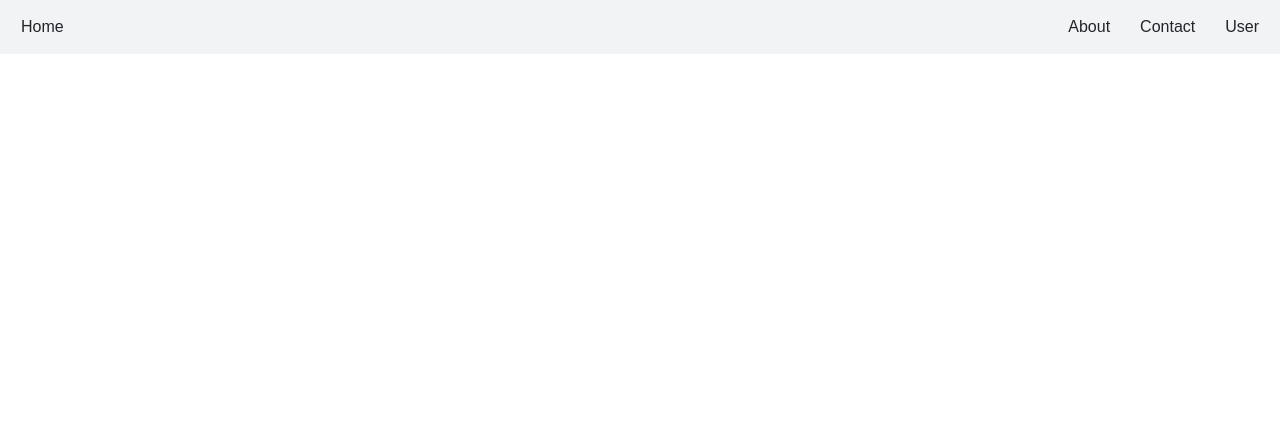
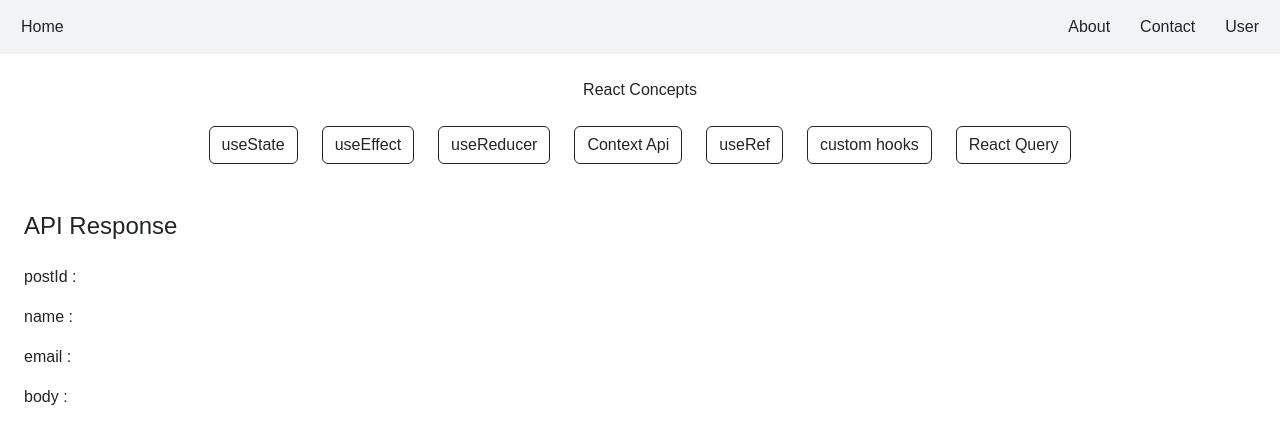
Before and after one commit to prudv13/react-concepts, a React (Vite) app: page /useeffect in a window 1280 px wide. Shown: the top 444 px of the page. Built offline with nearby package versions, Linux system fonts and the light colour scheme; no server answers.

Commit message:
useEffect

```diff
--- a/src/App.jsx
+++ b/src/App.jsx
@@ -17,6 +17,7 @@ import SuperHeroes from './react-query/SuperHeroes'
 import RQSuperHeroes from './react-query/RQSuperHeroes'
 import UseState from './useState/UseState'
 import UseReducer from './useReducer/UseReducer'
+import UseEffect02 from './useEffect/UseEffect02'
 
 function App() {
 
@@ -30,6 +31,7 @@ function App() {
       <Routes>
         <Route exact path='/' element={<Home />}>
           <Route path='usestate' element={<UseState />} />
+          <Route path='useeffect' element={<UseEffect02 />} />
           <Route path='usereducer' element={<UseReducer />} />
           <Route path='contextapi' element={<ContextApi />} />
           <Route path='useref' element={<Timer />} />
--- a/src/routing/Home.jsx
+++ b/src/routing/Home.jsx
@@ -8,6 +8,9 @@ const Home = () => {
         <div className='mb-5 d-flex gap-4 flex-wrap justify-content-center'>
           <Link to="usestate">
             <button className='btn btn-outline-dark'>useState</button>
+          </Link>
+          <Link to="useeffect">
+            <button className='btn btn-outline-dark'>useEffect</button>
           </Link>
           <Link to="usereducer">
             <button className='btn btn-outline-dark'>useReducer</button>
--- /dev/null
+++ b/src/useEffect/UseEffect02.jsx
@@ -0,0 +1,24 @@
+import axios from 'axios'
+import React, { useEffect, useState } from 'react'
+
+const UseEffect02 = () => {
+
+    const [data, setData] = useState("");
+
+    useEffect(() => {
+        axios.get("https://jsonplaceholder.typicode.com/comments")
+        .then(response => setData(response.data[0]))
+        console.log("API Called")
+    }, []);
+  return (
+    <div>
+        <h4 className='mb-4'>API Response</h4>
+        <p>postId : {data.id}</p>
+        <p>name : {data.name}</p>
+        <p>email : {data.email}</p>
+        <p>body : {data.body}</p>
+    </div>
+  )
+}
+
+export default UseEffect02;
```
